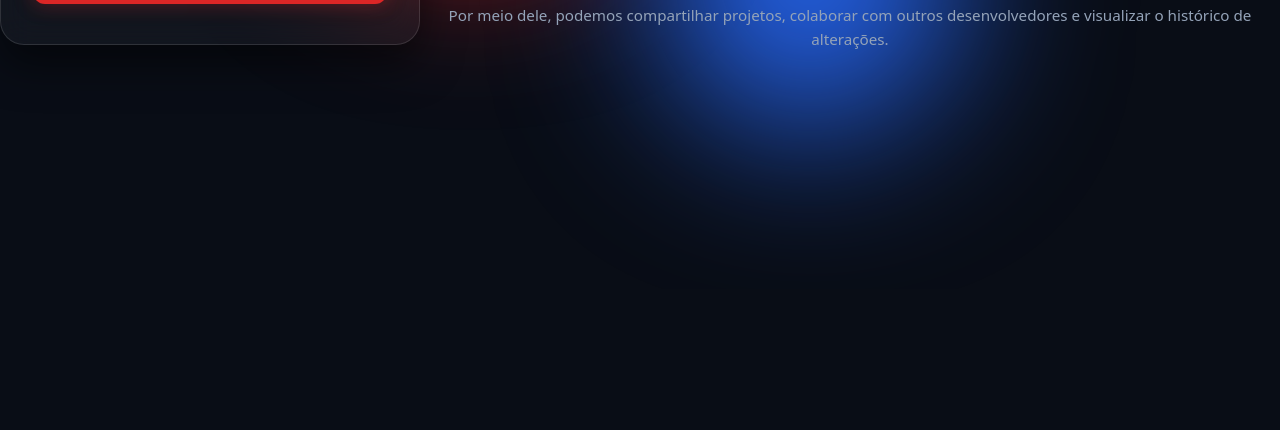
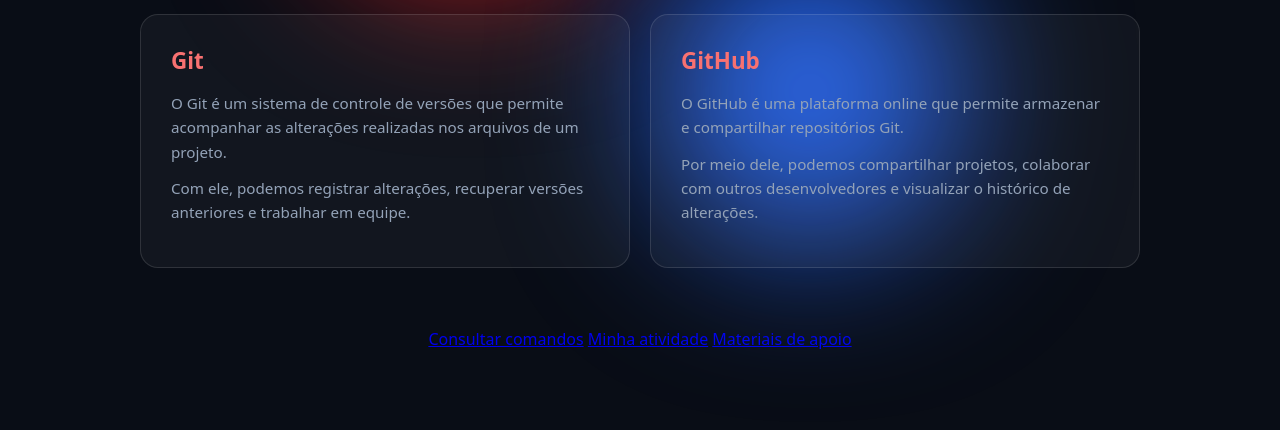
Before and after one commit to jorgeprado010/JORGE_PA, a plain HTML site: page INDEX.HTML in a window 1280 px wide. Shown: the part 511-941 px from the top of the page. Before the commit the page ends 800 px from the top, so only its background shows below. Drawn offline with Linux system fonts and the light colour scheme.

Commit message:
criei a minha nav e coloquei 3 href

```diff
--- a/INDEX.HTML
+++ b/INDEX.HTML
@@ -69,5 +69,14 @@
 
   </section>
 
+  <!-- PARTE 3: NOVAS FUNCIONALIDADES  -->
+
+  <!-- NOVO: links internos levam o visitante até cada seção pelo -->
+   <nav class="menu-estudo" aria-label="Navegação dos estudos">
+    <a href="#comandos">Consultar comandos</a>
+    <a href="#atividade">Minha atividade</a>
+    <a href="materiais">Materiais de apoio</a>
+   </nav>
+
 </body>
 </html>
--- a/STYLE.CSS
+++ b/STYLE.CSS
@@ -14,8 +14,21 @@ body {
     display: flex;
     justify-content: center;
     align-items: center;
-    overflow: hidden;
+
+    /* ALTERAÇÃO: permite que a página tenha rolagem */
+    overflow-x: hidden;
+    overflow-y: auto;
+
     position: relative;
+
+    /* NOVO: organiza os elementos um abaixo do outro */
+    flex-direction: column;
+
+    /* NOVO: cria espaço entre o cartão e a nova seção */
+    gap: 60px;
+
+    /* NOVO: adiciona espaçamento nas bordas da página */
+    padding: 80px 20px;
 }
 
 body::before, body::after {
@@ -58,6 +71,9 @@ body::after {
     text-align: center;
     box-shadow: 0 20px 40px rgba(0, 0, 0, 0.5);
     transition: transform 0.3s ease, border-color 0.3s ease;
+
+    /* NOVO: impede que o cartão seja comprimido */
+    flex-shrink: 0;
 }
 
 .card:hover {
@@ -143,3 +159,50 @@ p {
     color: #ffffff;
     margin-bottom: 30px;
 }
+
+.informacoes {
+    /* Organiza os cartões lada a lado */
+    display: grid;
+    grid-template-columns: repeat(2, 1fr);
+
+    /* Define o espaço entre os cartões */
+    gap: 20px;
+}
+
+.info-card {
+    /* Define o fundo e as bordas dos cartões */
+    background: rgba(255, 255, 255, 0.04);
+    border: 1px solid rgba(255, 255, 255, 0.12);
+
+    /* Arredonda os cantos */
+    border-radius: 18px;
+
+    /* Define o espaçamento interno */
+    padding: 30px;
+
+    /* Alinha o conteúdo à esquerda */
+    text-align: left;
+
+    /* Adiciona uma transição suave */
+    transition: 0.3s ease;
+}
+
+.info-card:hover {
+    /* Eleva o cartão quando o mouse passa sobre ele */
+    transform: translateY(-5px);
+
+    /* Altera a cor da borda para vermelho */
+    border-color: #dc2626;
+}
+
+.info-card h3 {
+    /* Estiliza os títulos Git e GitHub */
+    color: #f87171;
+    font-size: 1.4rem;
+    margin-bottom: 15px;
+}
+
+.info-card p {
+    /* Ajusta o espaçamento entre os parágrafos */
+    margin-bottom: 12px;
+}
```
